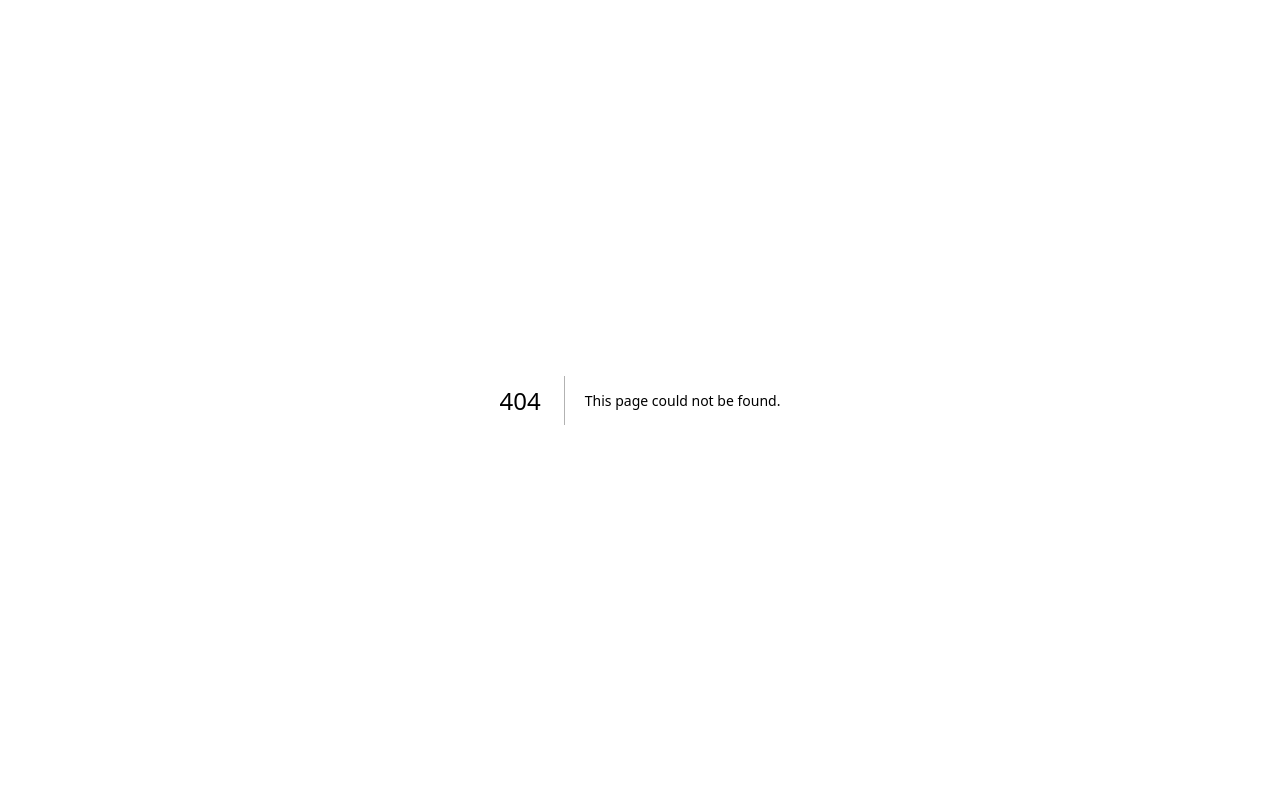
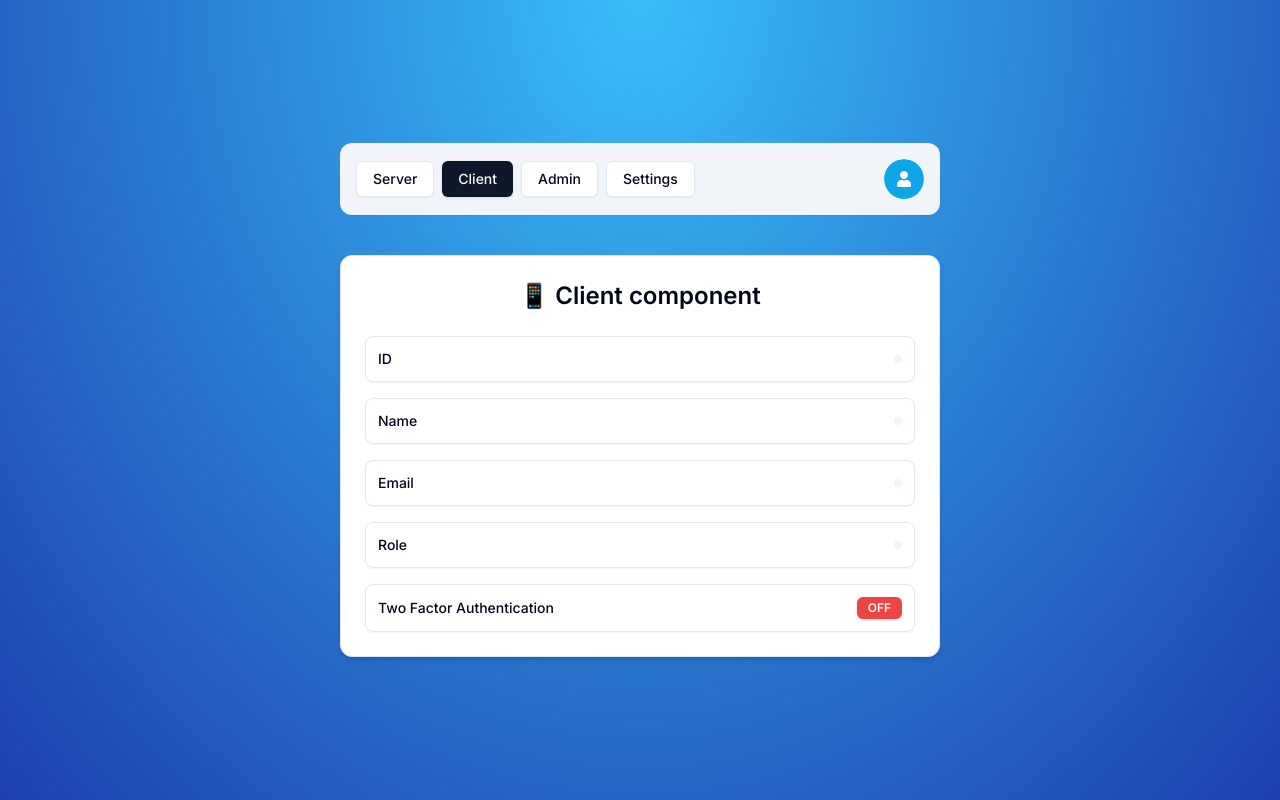
Before and after one commit to Dev0715/Next-OAuth-Payment-AWS, a Next.js app: page /client in a window 1280 px wide. Before the commit this address had no page. Built offline with nearby package versions, Linux system fonts and the light colour scheme; no server answers.

Commit message:
feat(client): add `client` dashboard

```diff
--- /dev/null
+++ b/app/(protected)/client/page.tsx
@@ -0,0 +1,12 @@
+"use client";
+
+import { UserInfo } from "@/components/user-info";
+import { useCurrentUser } from "@/hooks/use-current-user";
+
+const ClientPage = () => {
+  const user = useCurrentUser();
+
+  return <UserInfo label="📱 Client component" user={user} />;
+};
+
+export default ClientPage;
--- /dev/null
+++ b/components/ui/badge.tsx
@@ -0,0 +1,37 @@
+import * as React from "react";
+import { cva, type VariantProps } from "class-variance-authority";
+
+import { cn } from "@/lib/utils";
+
+const badgeVariants = cva(
+  "inline-flex items-center rounded-md border px-2.5 py-0.5 text-xs font-semibold transition-colors focus:outline-none focus:ring-2 focus:ring-ring focus:ring-offset-2",
+  {
+    variants: {
+      variant: {
+        default:
+          "border-transparent bg-primary text-primary-foreground shadow hover:bg-primary/80",
+        secondary:
+          "border-transparent bg-secondary text-secondary-foreground hover:bg-secondary/80",
+        destructive:
+          "border-transparent bg-destructive text-destructive-foreground shadow hover:bg-destructive/80",
+        outline: "text-foreground",
+        success: "border-transparent bg-emerald-500 text-primary-foreground"
+      }
+    },
+    defaultVariants: {
+      variant: "default"
+    }
+  }
+);
+
+export interface BadgeProps
+  extends React.HTMLAttributes<HTMLDivElement>,
+    VariantProps<typeof badgeVariants> {}
+
+function Badge({ className, variant, ...props }: BadgeProps) {
+  return (
+    <div className={cn(badgeVariants({ variant }), className)} {...props} />
+  );
+}
+
+export { Badge, badgeVariants };
--- /dev/null
+++ b/components/user-info.tsx
@@ -0,0 +1,51 @@
+import { ExtendedUser } from "@/next-auth";
+import { Card, CardContent, CardHeader } from "@/components/ui/card";
+import { Badge } from "@/components/ui/badge";
+
+interface UserInfoProps {
+  user?: ExtendedUser;
+  label: string;
+}
+
+export const UserInfo = ({ user, label }: UserInfoProps) => {
+  return (
+    <Card className="w-[600px] shadow-md">
+      <CardHeader>
+        <p className="text-2xl font-semibold text-center">{label}</p>
+      </CardHeader>
+      <CardContent className="space-y-4">
+        <div className="flex flex-row items-center justify-between rounded-lg border p-3 shadow-sm">
+          <p className="text-sm font-medium">ID</p>
+          <p className="truncate text-xs max-w-[180px] font-mono p-1 bg-slate-100 rounded-md">
+            {/* {user?.id} */}
+          </p>
+        </div>
+        <div className="flex flex-row items-center justify-between rounded-lg border p-3 shadow-sm">
+          <p className="text-sm font-medium">Name</p>
+          <p className="truncate text-xs max-w-[180px] font-mono p-1 bg-slate-100 rounded-md">
+            {user?.name}
+          </p>
+        </div>
+        <div className="flex flex-row items-center justify-between rounded-lg border p-3 shadow-sm">
+          <p className="text-sm font-medium">Email</p>
+          <p className="truncate text-xs max-w-[180px] font-mono p-1 bg-slate-100 rounded-md">
+            {user?.email}
+          </p>
+        </div>
+        <div className="flex flex-row items-center justify-between rounded-lg border p-3 shadow-sm">
+          <p className="text-sm font-medium">Role</p>
+          <p className="truncate text-xs max-w-[180px] font-mono p-1 bg-slate-100 rounded-md">
+            {user?.role}
+          </p>
+        </div>
+
+        <div className="flex flex-row items-center justify-between rounded-lg border p-3 shadow-sm">
+          <p className="text-sm font-medium">Two Factor Authentication</p>
+          <Badge variant={user?.isTwoFactorEnabled ? "success" : "destructive"}>
+            {user?.isTwoFactorEnabled ? "ON" : "OFF"}
+          </Badge>
+        </div>
+      </CardContent>
+    </Card>
+  );
+};
```
Also changed, not shown: next-auth.d.ts (added, +14 -0 lines).
